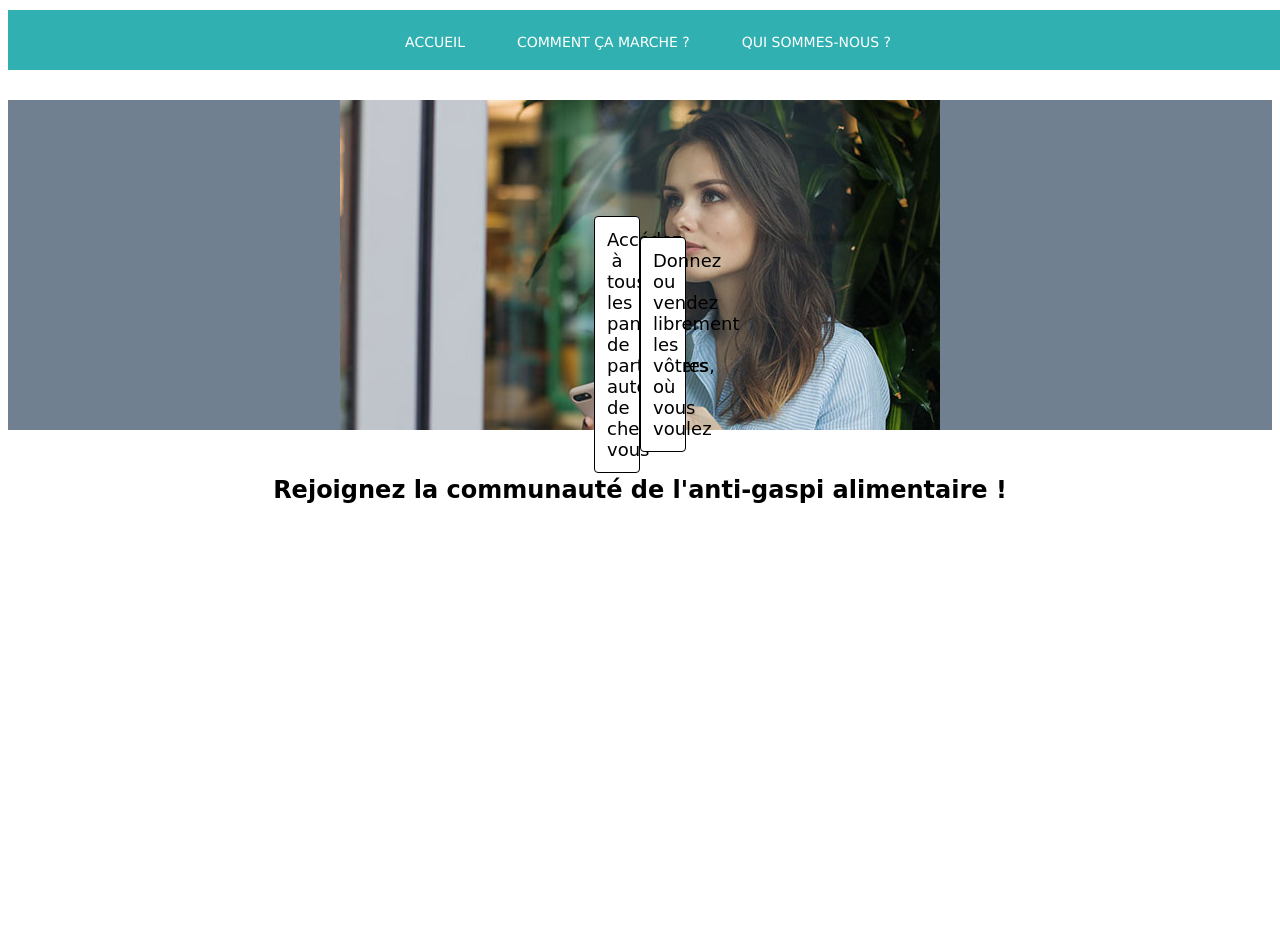
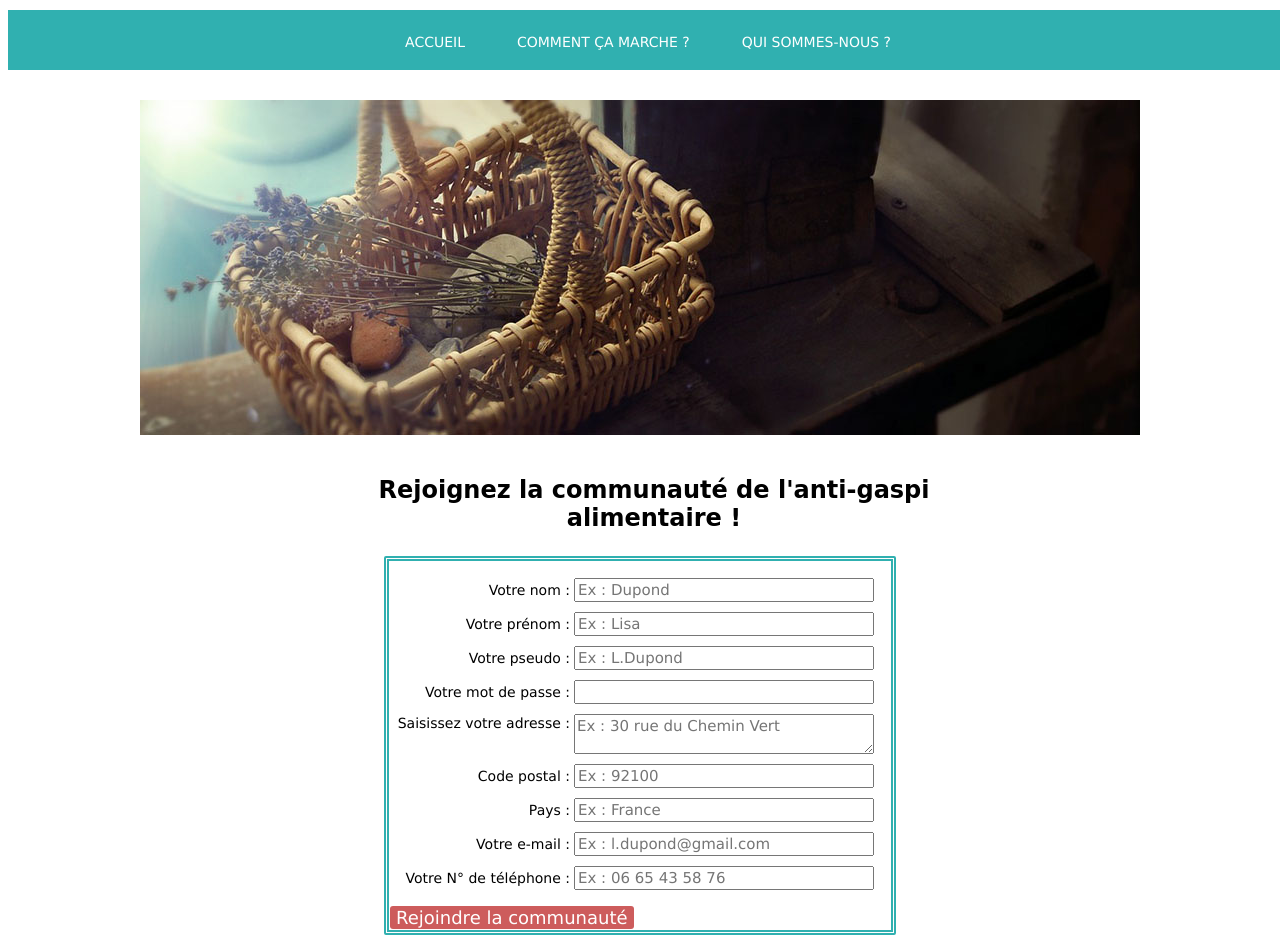
Before and after one commit to juliabaumann/Site-LePanierdemonvoisin, a plain HTML site: page site-inscription.html in a window 1280 px wide. Before the commit the page ends 800 px from the top, so only its background shows below. Drawn offline with Linux system fonts and the light colour scheme.

Commit message:
dernières modifs inscription

```diff
--- a/site-inscription.css
+++ b/site-inscription.css
@@ -5,7 +5,7 @@
     width: 100%;
     height: 60px;
     z-index: 2;
-  }
+}
 
   .header a {
     font-family: Verdana, Geneva, Tahoma, sans-serif;
@@ -29,16 +29,16 @@
     width: 100%;
     height : 330px;
     margin-top:10px;
-    background-color:#708090;
     position:relative;
     top:90px;
   }
 
   .slogan {
     text-align:center;
-    width: 100%;
-    height:110px;
+    width: 50%;
+    height:50px;
     position:relative;
+    left:330px;
     top:120px;
     font-family:"Shadows Into Light Two", cursive;
     font-size: 12px;
@@ -46,24 +46,56 @@
     background-color: white;
   }
 
-  table {
-        position: relative;
-        bottom:250px;
-        text-align: center;
-        width: 100%;
-        border-collapse: separate;
-        border-spacing: 200px 0px;
- }
+  form {
+    position:relative;
+    top:150px;
+    margin: 0 auto;
+    width: 500px;
+    padding: 1px;
+    border: 1px solid black;
+    border-style:double;
+    border-width:5px;
+    border-radius: 2px;
+    background-color:white;
+    border-color:#30B0B0;
+  }
 
- table td {
-    background:white;
-    border: 1px solid black;
-    border-radius: 4px;
-    color: black;
-    width:20px;
-    padding:12px;
-    display: inline-block;
-    text-decoration: none;
-    font-family: "Shadows Into Light Two", cursive;
-    font-size: 18px;
- }
+  form div + div {
+    margin-top: 10px;
+  }
+
+  label {
+      display: inline-block;
+    width: 180px;
+    text-align: right;
+    font-family:Verdana, Geneva, Tahoma, sans-serif;
+    font-size:14px;
+    }
+
+  input, textarea {
+    font-family: Verdana, Geneva, Tahoma, sans-serif;
+    font-size:15px;
+    width: 300px;
+    -moz-box-sizing: border-box;
+    box-sizing: border-box;
+  }
+
+    input:focus, textarea:focus {
+      border-color: #000;
+  }
+
+  textarea {
+    vertical-align: top;
+    height: 40px;
+  }
+
+  button {
+    text-align:center;
+    font-family:Verdana, Geneva, Tahoma, sans-serif;
+    font-size:18px;
+    border-radius:3px;
+    border-style:none;
+    background-color:#CD5C5C;
+    border-color:white;
+    color:white;
+  }
--- a/site-inscription.html
+++ b/site-inscription.html
@@ -14,19 +14,48 @@
         </div>
 
         <div class="photo">
-            <img src="inscription 600x330.jpg"/>
+            <img src="basket 1000x335.jpg"/>
         </div>
 
         <div class="slogan">
             <h1> Rejoignez la communauté de l'anti-gaspi alimentaire !</h1>
         </div>
 
-        <table class="message">
-            <tr>
-                <td>Accédez à tous les paniers de particuliers autour de chez vous</td>
-                <td>Donnez ou vendez librement les vôtres, où vous voulez</td>
-            </tr>
-        </table>
+        <form method="post" action="traitement.php">
+                <p>
+                    <div>
+                        <label for="nom">Votre nom :</label>  <input type="text" name="nom" id="nom" placeholder="Ex : Dupond" required/>
+                    </div>
+                    <div>
+                        <label for="prénom"> Votre prénom :</label>  <input type="text" name="prénom" id="prénom" placeholder="Ex : Lisa" required/>
+                    </div>
+                    <div>
+                        <label for="pseudo">Votre pseudo :</label>  <input type="text" name="pseudo" id="pseudo" placeholder="Ex : L.Dupond" required/>
+                    </div>
+                    <div>
+                        <label for="motdepasse">Votre mot de passe :</label>  <input type="password" name="mot de passe" id="mot de passe" required/>
+                    </div>
+                    <div>
+                        <label for="adresse">Saisissez votre adresse :</label> <textarea name="adresse" id="adresse" placeholder="Ex : 30 rue du Chemin Vert" required></textarea>
+                    </div>
+                    <div>
+                        <label for="code postal">Code postal :</label>  <input type="text" name="code postal" id="code postal" placeholder="Ex : 92100" required/>
+                    </div>
+                    <div>
+                        <label for="pays">Pays :</label>  <input type="text" name="pays" id="pays" placeholder="Ex : France" required/>
+                     </div>
+                     <div>
+                        <label for="email">Votre e-mail :</label>  <input type="email" name="email" id="email" placeholder="Ex : l.dupond@gmail.com" required/>
+                    </div>
+                    <div>
+                        <label for="tel">Votre N° de téléphone :</label>  <input type="tel" name="tel" id="tel" placeholder="Ex : 06 65 43 58 76" required/>
+                    </div>
+                </p>
+
+                <div class="button">
+                <button type="submit"> Rejoindre la communauté </button>
+                </div>
+            </form>
 
 
 </html>
```
Also changed, not shown: site-connexion.html (line endings or trailing spaces).
